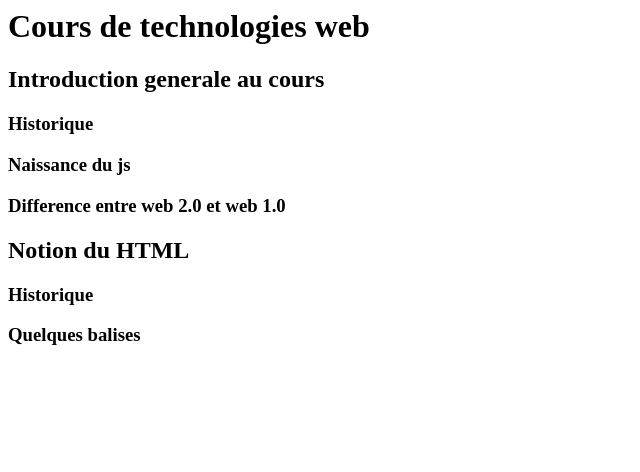
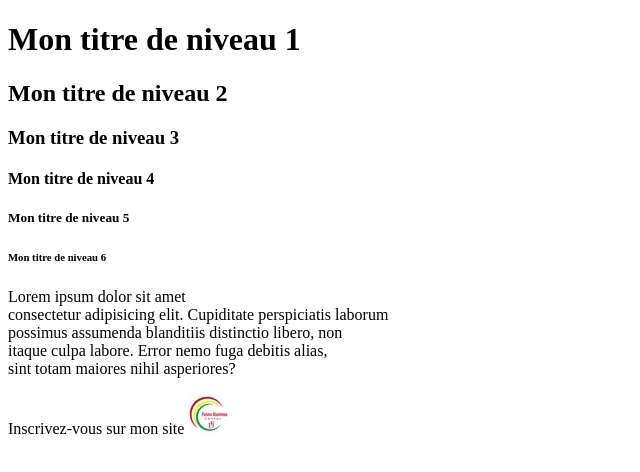
Before and after one commit to alpha947/uganc-MIAGE-L3-2025, a plain HTML site: page cours1/tp/index.html in a window 1280 px wide. Shown: the whole page, without its empty margins (0-640 px from the left). Drawn offline with Linux system fonts and the light colour scheme.

Commit message:
rajout de la partie de l'icone de instagram sur index.html:

```diff
--- a/cours1/tp/index.html
+++ b/cours1/tp/index.html
@@ -1,3 +1,40 @@
+<!DOCTYPE html>
+<html lang="en">
+<head>
+    <meta charset="UTF-8">
+    <meta name="viewport" content="width=device-width, initial-scale=1.0">
+    <link rel="shortcut icon" href="logo.png" type="image/x-icon">
+    <title>Ma page</title>
+</head>
+<body>
+    <!-- Titre de niveau 1 -->
+    <h1>Mon titre de niveau 1</h1>
+    <!-- titre de niveau 2 -->
+     <h2>Mon titre de niveau 2</h2>
+     <!-- mon tn 3 -->
+    <h3>Mon titre de niveau 3</h3>
+    <!-- mon tn 4 -->
+    <h4>Mon titre de niveau 4</h4>
+    <!-- mon tn 5 -->
+    <h5>Mon titre de niveau 5</h5>
+    <!-- mon tn 6 -->
+    <h6>Mon titre de niveau 6</h6>
+    <!-- paragraphe -->
+    <p>Lorem ipsum dolor sit amet
+        <!-- c'est la balise de retour a la ligne -->
+         <br>
+        consectetur adipisicing elit. Cupiditate perspiciatis laborum
+        <br> possimus assumenda blanditiis distinctio libero, non
+        <br>itaque culpa labore. Error nemo fuga debitis alias,
+        <br>sint totam maiores nihil asperiores?</p>
+    <!-- liens -->
+    <!-- <a href="https://www.google.com">Google</a> -->
+   Inscrivez-vous sur mon site
+      <a href="https://www.facebook.com/profile.php?id=61572220779489"><img src="fatma.jpg" alt="Ma page facebook" ></a>
+</body>
+</html>
+
+<!--
 <h1>Cours de technologies web</h1>
 <h2>Introduction generale au cours</h2>
 <h3>Historique</h3>
@@ -5,4 +42,4 @@
 <h3>Difference entre web 2.0 et web 1.0</h3>
 <h2>Notion du HTML</h2>
 <h3>Historique</h3>
-<h3>Quelques balises</h3>
+<h3>Quelques</h3> -->
```
